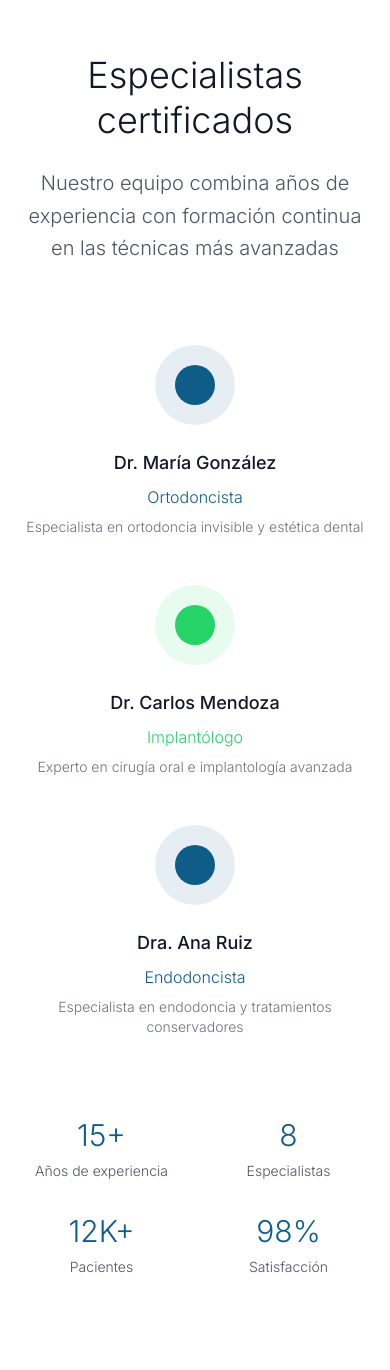
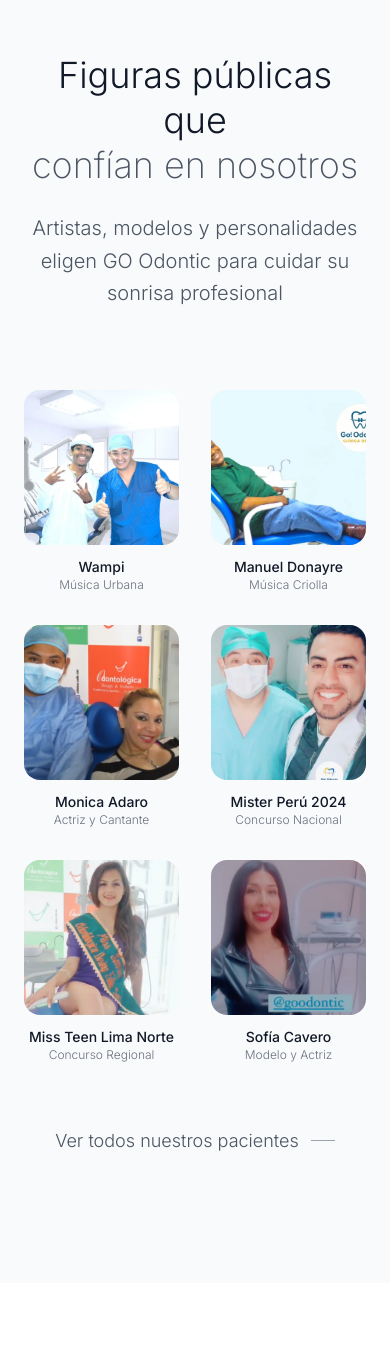
Before and after one commit to Russel-FS/nx-odontonic-deploy, a Next.js app: page / in a window 390 px wide. Shown: the part 4098-5468 px from the top of the page. Built offline with nearby package versions, Linux system fonts and the light colour scheme.

Commit message:
add setion trust

```diff
--- a/src/app/page.tsx
+++ b/src/app/page.tsx
@@ -1,6 +1,7 @@
 import Hero from "@/components/sections/Hero";
 import About from "@/components/sections/About";
 import Services from "@/components/sections/Services";
+import Trust from "@/components/sections/Trust";
 import Team from "@/components/sections/Team";
 import Map from "@/components/sections/Map";
 import Contact from "@/components/sections/Contact";
@@ -11,6 +12,7 @@ export default function HomePage() {
       <Hero />
       <About />
       <Services />
+      <Trust />
       <Team />
       <Map />
       <Contact />
--- /dev/null
+++ b/src/components/sections/Trust.tsx
@@ -0,0 +1,128 @@
+"use client";
+import Container from "@/components/ui/Container";
+import { motion } from "framer-motion";
+import Image from "next/image";
+import Link from "next/link";
+
+const trustedClients = [
+  {
+    name: "Wampi",
+    category: "Música Urbana",
+    image: "/blog/wampi.webp",
+  },
+  {
+    name: "Manuel Donayre",
+    category: "Música Criolla",
+    image: "/blog/manuel-donayre-2.webp",
+  },
+  {
+    name: "Monica Adaro",
+    category: "Actriz y Cantante",
+    image: "/blog/monica-adaro.png",
+  },
+  {
+    name: "Mister Perú 2024",
+    category: "Concurso Nacional",
+    image: "/blog/mister-peru.png",
+  },
+  {
+    name: "Miss Teen Lima Norte",
+    category: "Concurso Regional",
+    image: "/blog/miss-teen-lima-norte.png",
+  },
+  {
+    name: "Sofía Cavero",
+    category: "Modelo y Actriz",
+    image: "/blog/sofia-cavero.png",
+  },
+];
+
+export default function Trust() {
+  return (
+    <section className="py-32 bg-gray-50">
+      <Container>
+        <div className="max-w-6xl mx-auto">
+          {/* Header */}
+          <motion.div
+            initial={{ opacity: 0, y: 40 }}
+            whileInView={{ opacity: 1, y: 0 }}
+            transition={{ duration: 0.8 }}
+            viewport={{ once: true }}
+            className="text-center mb-20"
+          >
+            <h2 className="text-4xl md:text-5xl font-light text-gray-900 mb-6 leading-tight">
+              Figuras públicas que
+              <span className="block text-gray-600 font-extralight">
+                confían en nosotros
+              </span>
+            </h2>
+            <p className="text-xl text-gray-600 font-light leading-relaxed max-w-3xl mx-auto">
+              Artistas, modelos y personalidades eligen GO Odontic para cuidar
+              su sonrisa profesional
+            </p>
+          </motion.div>
+
+          {/* Grid de Clientes */}
+          <motion.div
+            initial={{ opacity: 0, y: 40 }}
+            whileInView={{ opacity: 1, y: 0 }}
+            transition={{ duration: 0.8 }}
+            viewport={{ once: true }}
+            className="grid grid-cols-2 md:grid-cols-3 lg:grid-cols-6 gap-8 mb-16"
+          >
+            {trustedClients.map((client, index) => (
+              <motion.div
+                key={client.name}
+                initial={{ opacity: 0, y: 20 }}
+                whileInView={{ opacity: 1, y: 0 }}
+                transition={{ duration: 0.6, delay: index * 0.1 }}
+                viewport={{ once: true }}
+                className="group"
+              >
+                <div className="text-center space-y-3">
+                  <div className="relative aspect-square rounded-2xl overflow-hidden bg-gray-100">
+                    <Image
+                      src={client.image}
+                      alt={client.name}
+                      fill
+                      className="object-cover group-hover:scale-105 transition-all duration-500"
+                      sizes="(max-width: 768px) 50vw, (max-width: 1024px) 33vw, 16vw"
+                    />
+                  </div>
+                  <div>
+                    <h3 className="text-sm font-medium text-gray-900">
+                      {client.name}
+                    </h3>
+                    <p className="text-xs text-gray-500 font-light">
+                      {client.category}
+                    </p>
+                  </div>
+                </div>
+              </motion.div>
+            ))}
+          </motion.div>
+
+          {/* CTA */}
+          <motion.div
+            initial={{ opacity: 0, y: 40 }}
+            whileInView={{ opacity: 1, y: 0 }}
+            transition={{ duration: 0.8 }}
+            viewport={{ once: true }}
+            className="text-center"
+          >
+            <Link href="/blog">
+              <motion.button
+                whileHover={{ scale: 1.02 }}
+                whileTap={{ scale: 0.98 }}
+                className="inline-flex items-center gap-3 text-gray-600 hover:text-gray-900 font-light text-lg transition-colors duration-200"
+              >
+                Ver todos nuestros pacientes
+                <div className="w-6 h-px bg-gray-400 group-hover:bg-gray-600 transition-colors duration-200"></div>
+              </motion.button>
+            </Link>
+          </motion.div>
+        </div>
+      </Container>
+    </section>
+  );
+}
```
